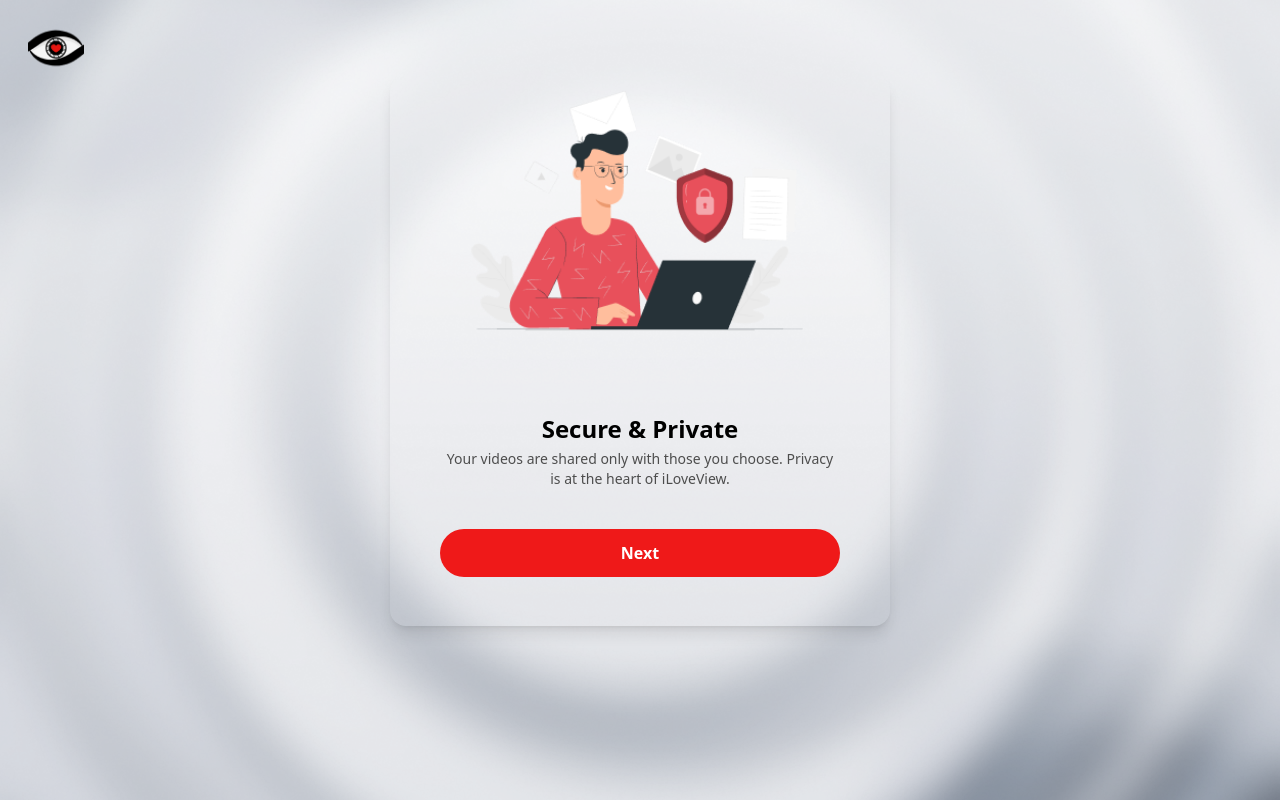
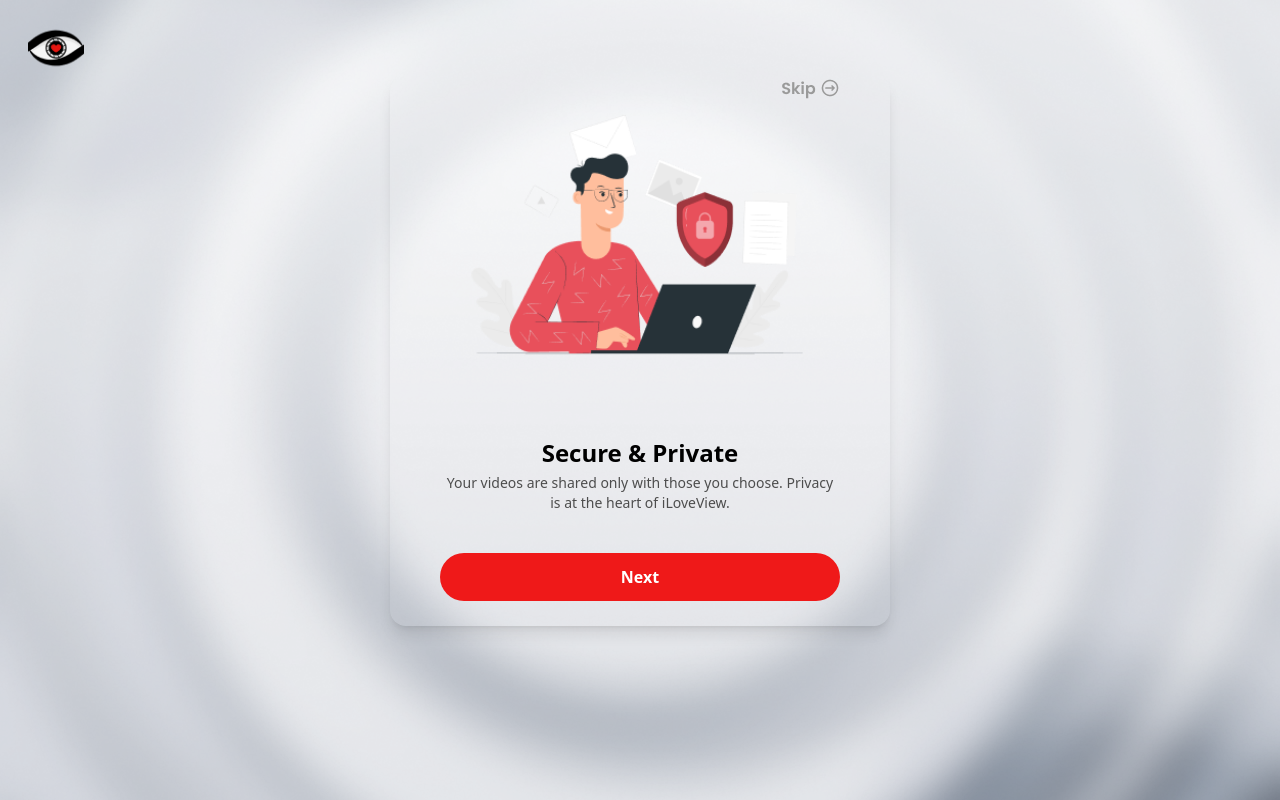
Before and after one commit to AhmadMasood-dev/I-Love-View, a React (Vite) app: page / in a window 1280 px wide. Both pictures are taken after a click on the button "Get Started". Built offline with nearby package versions, Linux system fonts and the light colour scheme.

Commit message:
add skip button in it and show after first card  and hide at last card

```diff
--- a/src/Components/Screens/View1.jsx
+++ b/src/Components/Screens/View1.jsx
@@ -1,4 +1,5 @@
 import { Eye } from "../../assets/images/images.js";
+import { skip } from "../../assets/images/images.js";
 import { Onboarding } from "../../assets/images/data.js";
 import { useState } from "react";
 function View1() {
@@ -6,8 +7,13 @@ function View1() {
   const handleNextCard = () => {
     if (currentIndex < Onboarding.length - 1) {
       setCurrentIndex((prevIndex) => prevIndex + 1);
+      console.log(currentIndex);
     }
   };
+
+  if (innerWidth > 450) {
+    var skipButton = true;
+  }
   return (
     <div className="bgImage  w-[1440px]">
       <div className="mx-auto sm:pl-7 pl-5 sm:pt-5 pt-4">
@@ -19,6 +25,16 @@ function View1() {
           {Onboarding.map((boarding, index) =>
             index === currentIndex ? (
               <div key={boarding.id} className="w-4/5 h-full">
+                {/* skip icon */}
+
+                {skipButton && index !== 5 && index > 0 && (
+                  <div className="flex justify-end">
+                    <button onClick={handleNextCard}>
+                      <img src={skip} alt="" />
+                    </button>
+                  </div>
+                )}
+
                 {/* images */}
                 <img
                   src={boarding.image}
--- a/src/assets/images/images.js
+++ b/src/assets/images/images.js
@@ -7,6 +7,7 @@ import onboardImg4 from "./screen1/Onboardings/onboardImg4.png";
 import onboardImg5 from "./screen1/Onboardings/onboardImg5.png";
 import onboardImg6 from "./screen1/Onboardings/onboardImg6.png";
 
+import skip from "./screen1/skip.png";
 export {
   Bg,
   Eye,
@@ -16,4 +17,5 @@ export {
   onboardImg4,
   onboardImg5,
   onboardImg6,
+  skip,
 };
```
Also changed, not shown: src/assets/images/screen1/skip.png (renamed from src/assets/images/screen1/Frame 11.png), src/assets/images/screen1/skip_svg.svg (added).
